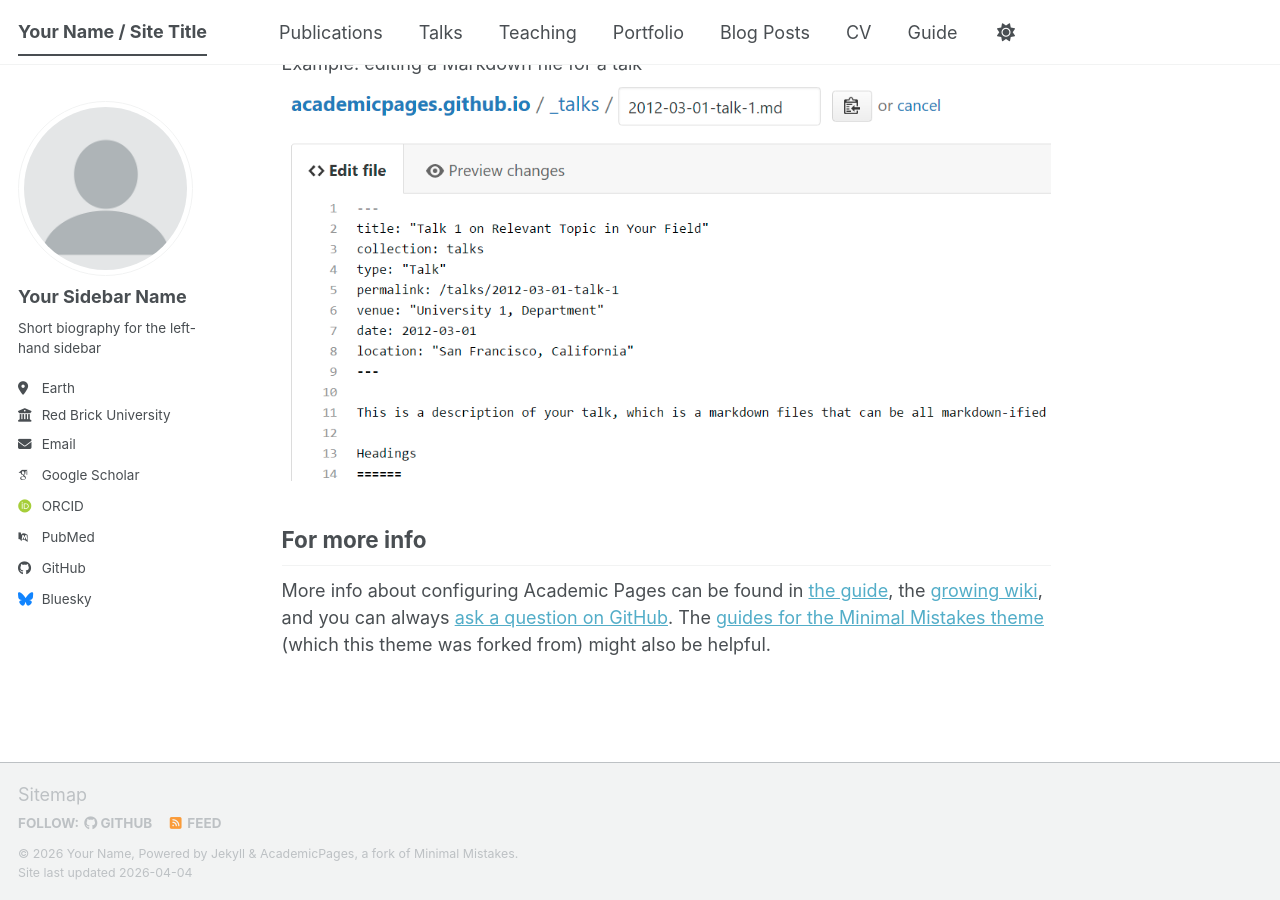
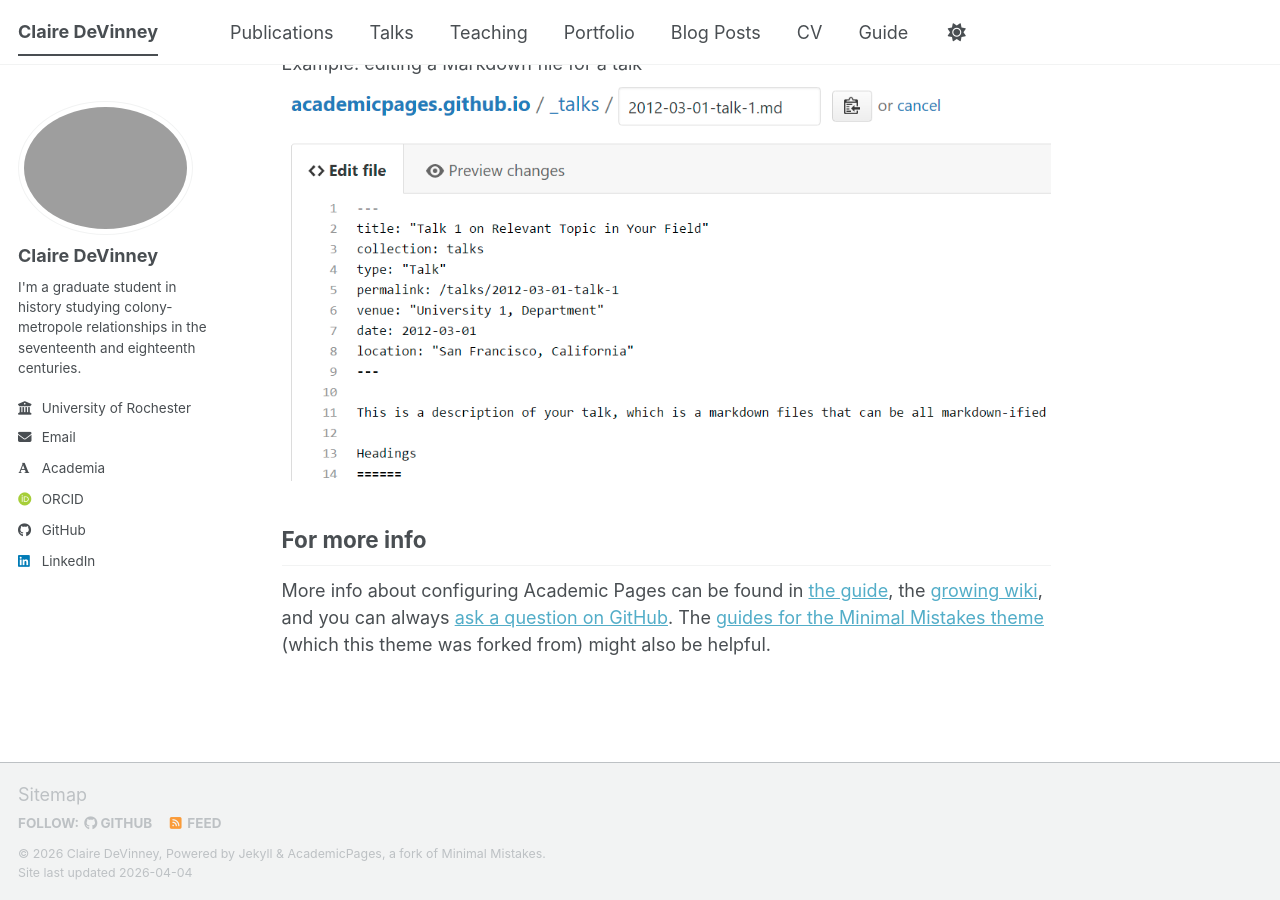
Before and after one commit to cdevinney/cdevinney.github.io, a Jekyll site: the page built from _pages/about.md, in a window 1280 px wide and 900 px high, scrolled down 2720 px. Built offline with Jekyll 4.4.1, drawn with Linux system fonts in a browser that asks for light colours; some web fonts are replaced; a script bundle is joined from its source files by our own code; library files that are not in the unit come from our copies.

Commit message:
Update personal details in _config.yml
Updated personal information including title, name, description, email, and social media links.

```diff
--- a/_config.yml
+++ b/_config.yml
@@ -9,39 +9,39 @@
 # Basic Site Settings
 locale                   : "en-US"
 site_theme               : "default" # The available themes options are "default", "air", "sunrise", "mint", "dirt" and "contrast"
-title                    : "Your Name / Site Title"
+title                    : "Claire DeVinney"
 title_separator          : "-"
-name                     : &name "Your Name"
-description              : &description "Your Name's academic portfolio"   # Update this with a general description of your site, this is the default if not overridden by a page
-url                      : https://academicpages.github.io # The base hostname & protocol for your site e.g. "https://[your GitHub username].github.io",
+name                     : &name "Claire DeVinney"
+description              : &description "Projects and portfolio"   # Update this with a general description of your site, this is the default if not overridden by a page
+url                      : https://cdevinney.github.io # The base hostname & protocol for your site e.g. "https://[your GitHub username].github.io",
                                                            # or if you already have some other page hosted on Github then use "https://[your GitHub username].github.io/[Your Repo Name]"
 baseurl                  : "" # the subpath of your site, e.g. "/blog"
-repository               : "academicpages/academicpages.github.io"
+repository               : "cdevinney/cdevinney.github.io"
 
 # Site Author - The following control what appear as part of the author content on the side bar.
 #               If a field is blank the icon and link will not appear, otherwise it will be shown.
 #               Additional customization can be done by editing /_includes/author-profile.html
 author:
   # Biographic information
-  avatar           : "profile.png"
-  name             : "Your Sidebar Name"
+  avatar           : "2026-01_DeVinney-Headshot-1.jpg"
+  name             : "Claire DeVinney"
   pronouns         : # example: "she/her"
-  bio              : "Short biography for the left-hand sidebar"
-  location         : "Earth"
-  employer         : "Red Brick University"
+  bio              : "I'm a graduate student in history studying colony-metropole relationships in the seventeenth and eighteenth centuries."
+  location         : #location
+  employer         : "University of Rochester"
   uri              : # URL
-  email            : "none@example.org"
+  email            : "cdevinne@ur.rochester.edu"
 
   # Academic websites
-  academia         : # URL
+  academia         : "https://www.sas.rochester.edu/his/graduate/students/devinney-claire/index.html"
   arxiv            : # URL - Update with the correct link to your profile
-  googlescholar    : "https://scholar.google.com/citations?user=PS_CX0AAAAAJ"
+  googlescholar    : # URL
   inspire-hep      : # URL
   impactstory      : # URL
-  orcid            : "https://orcid.org/yourorcidurl"
+  orcid            : "https://orcid.org/0009-0008-6715-836X"
   semantic         : # URL
   ssrn             : # URL
-  pubmed           : "https://www.ncbi.nlm.nih.gov/pubmed/?term=john+snow"
+  pubmed           : # URL
   researchgate     : # URL
   scopus           : # URL
   zotero           : # URL
@@ -51,13 +51,13 @@ author:
   bitbucket        : # Username - Update with your username on the site
   codepen          : # Username
   dribbble         : # Username
-  github           : "academicpages"
+  github           : "cdevinney"
   kaggle           : # Username
   stackoverflow    : # User number or user number and name (i.e., use "1" or "1/jeff-atwood")
 
   # Social media
   artstation       : # Username
-  bluesky          : "bsky.app" # Replace this with you Bluesky username
+  bluesky          : # Replace this with you Bluesky username
   facebook         : # Username
   flickr           : # Username
   foursquare       : # Username
@@ -66,7 +66,7 @@ author:
   keybase          : # Username
   instagram        : # Username
   lastfm           : # Username
-  linkedin         : # Username
+  linkedin         : "Claire DeVinney"
   mastodon         : # URL
   medium           : # URL
   pinterest        : # Username
```
